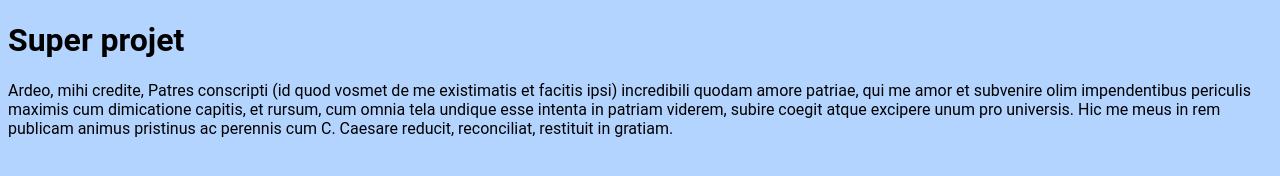
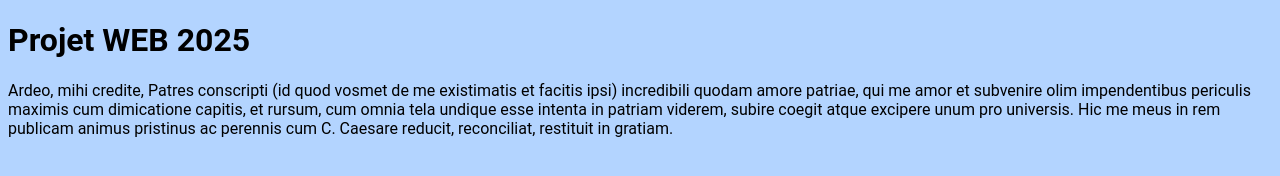
Before and after one commit to Osmanistos/EGL_2025_JUIN, a plain HTML site: page index.html in a window 1280 px wide. Drawn offline with Linux system fonts and the light colour scheme.

Commit message:
changement du titre h1

```diff
--- a/index.html
+++ b/index.html
@@ -8,7 +8,7 @@
 </head>
 
 <body>
-    <h1>Super projet</h1>
+    <h1>Projet WEB 2025</h1>
     <p>Ardeo, mihi credite, Patres conscripti (id quod vosmet de me existimatis et facitis ipsi) incredibili quodam
         amore patriae, qui me amor et subvenire olim impendentibus periculis maximis cum dimicatione capitis, et rursum,
         cum omnia tela undique esse intenta in patriam viderem, subire coegit atque excipere unum pro universis. Hic me
```
